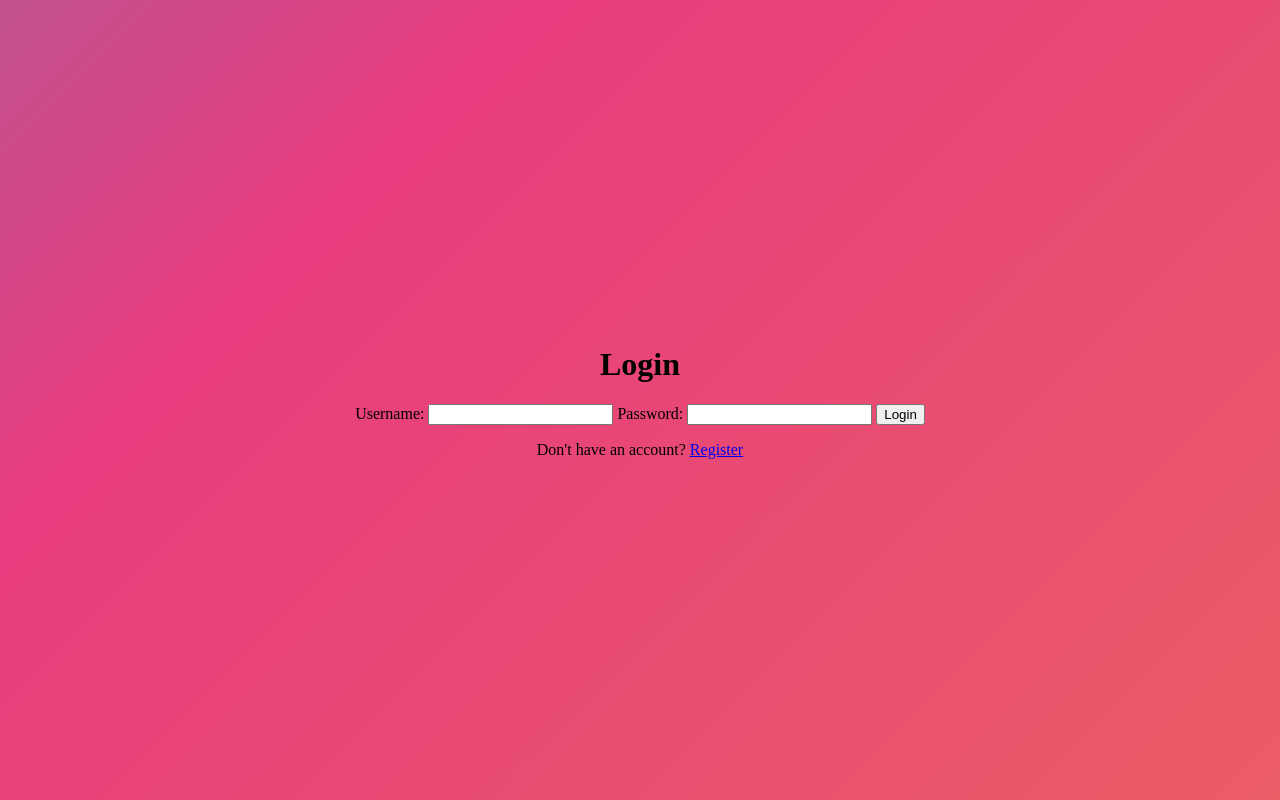
After one commit to DanielGiedraitis/4th-Year-Project, a Flask app: page /login in a window 1280 px wide. The commit adds this page. Run offline with Flask 3, Linux system fonts and the light colour scheme; parts of the project's set-up code (start-up, migrations or seed data) failed here and were passed over.

Commit message:
Login/Register working with database

```diff
--- a/app.py
+++ b/app.py
@@ -1,4 +1,7 @@
-from flask import Flask, render_template, request
+from flask import Flask, render_template, request, redirect, url_for, session
+from flask_sqlalchemy import SQLAlchemy
+from werkzeug.security import generate_password_hash, check_password_hash
+from datetime import datetime
 import nltk
 from nltk.tokenize import word_tokenize
 from nltk.corpus import stopwords
@@ -9,6 +12,21 @@ nltk.download('punkt')
 nltk.download('stopwords')
 
 app = Flask(__name__)
+app.config['SQLALCHEMY_DATABASE_URI'] = 'postgresql://postgres:Gied@localhost/DiversityDB'
+app.config['SQLALCHEMY_TRACK_MODIFICATIONS'] = False
+app.config['SECRET_KEY'] = 'your_secret_key'  # Change this to a secret key
+
+db = SQLAlchemy(app)
+
+
+class User(db.Model):
+    __tablename__ = 'users'
+    id = db.Column(db.Integer, primary_key=True)
+    username = db.Column(db.String(80), unique=True, nullable=False)
+    email = db.Column(db.String(120), unique=True, nullable=False)
+    password_hash = db.Column(db.String(120), nullable=False)
+    created_at = db.Column(db.DateTime, default=datetime.utcnow)
+
 
 # Load Lemmas from Excel File
 def load_lemmas():
@@ -25,42 +43,93 @@ educational_lemmas, social_lemmas, technical_lemmas = load_lemmas()
 stop_words = set(stopwords.words('english'))
 porter = PorterStemmer()
 
-# Function to preprocess and tokenize text
+
 def preprocess_and_tokenize(text):
     words = word_tokenize(text.lower())
-
-    # Remove stop words and non-alphabetic words
     words = [porter.stem(word) for word in words if word.isalpha() and word not in stop_words]
     return words
+
 
 def analyze_text(text):
     words = preprocess_and_tokenize(text)
 
-    # Convert lemma sets to lowercase for case-insensitive comparison
     educational_lemmas_lower = {lemma.lower() for lemma in educational_lemmas}
     social_lemmas_lower = {lemma.lower() for lemma in social_lemmas}
     technical_lemmas_lower = {lemma.lower() for lemma in technical_lemmas}
 
-    # Count occurrences of lemmas from each category
     educational_count = sum(1 for word in words if word.lower() in educational_lemmas_lower)
     social_count = sum(1 for word in words if word.lower() in social_lemmas_lower)
     technological_count = sum(1 for word in words if word.lower() in technical_lemmas_lower)
 
     total_words = len(words)
 
-    # Calculate scores
     educational_score = educational_count / total_words
     social_score = social_count / total_words
     technological_score = technological_count / total_words
 
-    # Generate modified text with recommendations
     modified_text = f"Original Text:\n{text}\n\nRecommendations:\nPrint Recommendations."
 
     return educational_score, social_score, technological_score, modified_text
 
+
+@app.route('/login', methods=['POST', 'GET'])
+def login():
+    if request.method == 'POST':
+        username = request.form['username']
+        password = request.form['password']
+
+        print(f"Received username: {username}, password: {password}")
+
+        user = User.query.filter_by(username=username).first()
+
+        if user:
+            print(f"Retrieved user: {user.username}, {user.password_hash}")
+
+            # Verify the password using check_password_hash
+            if check_password_hash(user.password_hash, password):
+                session['user_id'] = user.id
+                return redirect(url_for('index'))
+
+        print("Invalid username or password.")
+        error = 'Invalid username or password.'
+        return render_template('login.html', error=error)
+
+    return render_template('login.html')
+
+
+
+
+@app.route('/register', methods=['GET', 'POST'])
+def register():
+    if request.method == 'POST':
+        username = request.form['username']
+        email = request.form['email']
+        password = request.form['password']
+
+        hashed_password = generate_password_hash(password, method='pbkdf2:sha256')
+        new_user = User(username=username, email=email, password_hash=hashed_password)
+
+        db.session.add(new_user)
+        db.session.commit()
+
+        return redirect(url_for('login'))
+
+    return render_template('register.html')
+
+
+@app.route('/logout')
+def logout():
+    session.pop('user_id', None)
+    return redirect(url_for('login'))
+
+
 @app.route('/')
 def index():
-    return render_template('index.html')
+    if 'user_id' in session:
+        return render_template('index.html')
+    else:
+        return redirect(url_for('login'))
+
 
 @app.route('/analyze', methods=['POST'])
 def analyze():
@@ -69,8 +138,10 @@ def analyze():
     educational_score, social_score, technological_score, modified_text = analyze_text(text_to_analyze)
 
     return render_template('result.html', text=text_to_analyze, edu_score=educational_score,
-                            social_score=social_score, tech_score=technological_score,
-                            modified_text=modified_text)
+                           social_score=social_score, tech_score=technological_score,
+                           modified_text=modified_text)
+
 
 if __name__ == '__main__':
+    db.create_all()
     app.run(debug=True, use_reloader=True)
--- a/templates/index.html
+++ b/templates/index.html
@@ -11,7 +11,7 @@
         <div class="container">
             <h1>Diversity in Computing</h1>
             <form action="/analyze" method="post">
-                <textarea name="text" placeholder="Enter Description to analyze"></textarea>
+                <textarea name="text" placeholder="Enter Description to analyse"></textarea>
                 <button type="submit">Analyze</button>
             </form>
         </div>
--- /dev/null
+++ b/templates/login.html
@@ -0,0 +1,25 @@
+<!DOCTYPE html>
+<html lang="en">
+<head>
+    <meta charset="UTF-8">
+    <meta name="viewport" content="width=device-width, initial-scale=1.0">
+    <link rel="stylesheet" href="{{ url_for('static', filename='style.css') }}">
+    <title>Login - Diversity in Computing</title>
+</head>
+<body>
+    <div class="container">
+        <h1>Login</h1>
+        {% if error %}
+            <p style="color: red;">{{ error }}</p>
+        {% endif %}
+        <form action="/login" method="post">
+            <label for="username">Username:</label>
+            <input type="text" name="username" required>
+            <label for="password">Password:</label>
+            <input type="password" name="password" required>
+            <button type="submit">Login</button>
+        </form>
+        <p>Don't have an account? <a href="/register">Register</a></p>
+    </div>
+</body>
+</html>
```
Also changed, not shown: templates/register.html (added, +24 -0 lines).
